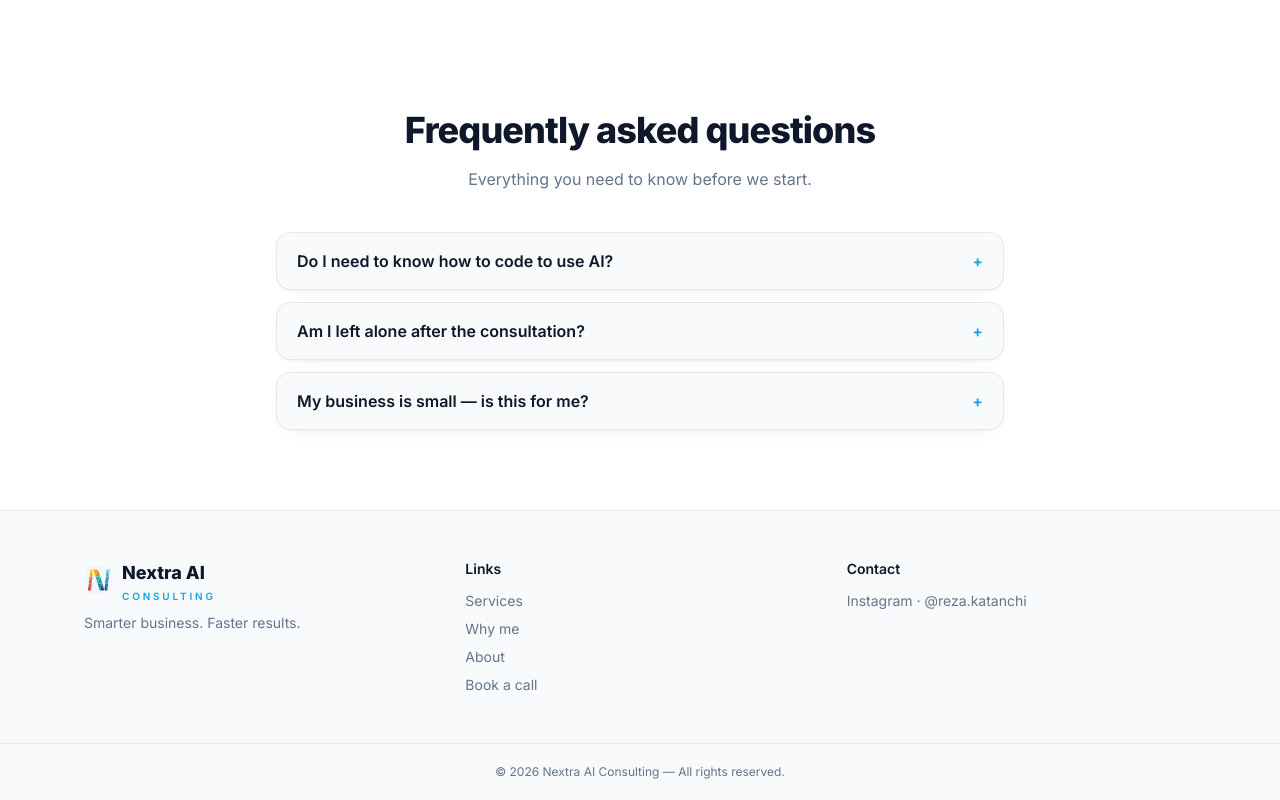
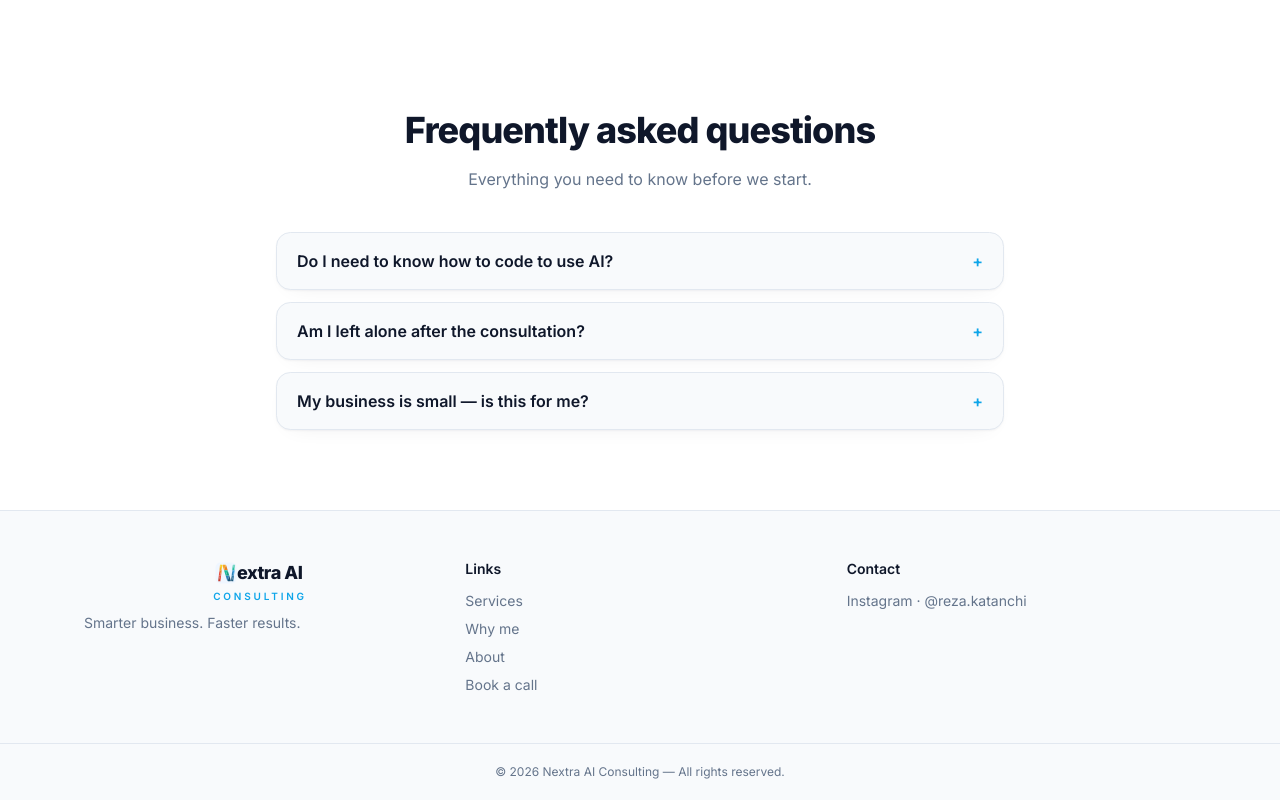
Before and after one commit to visuRezaK/nextra-ai, a Next.js app: page /en in a window 1280 px wide. Shown: the part 6626-7426 px from the top of the page. Built offline with nearby package versions, Linux system fonts and the light colour scheme; no server answers.

Commit message:
Match footer logo lockup to navbar (N icon + extra AI / CONSULTING)
Co-Authored-By: Claude Opus 4.8 <noreply@anthropic.com>

```diff
--- a/components/site/footer.tsx
+++ b/components/site/footer.tsx
@@ -11,15 +11,15 @@ export function Footer({ dict, locale }: { dict: Dictionary; locale: Locale }) {
     <footer className="border-t border-border/60 bg-surface">
       <div className="mx-auto grid max-w-6xl gap-8 px-5 py-12 sm:grid-cols-2 lg:grid-cols-3">
         <div>
-          <Link href={base} className="flex items-center gap-2.5" dir="ltr">
-            <Logo />
-            <span className="flex flex-col leading-none">
-              <span className="text-lg font-extrabold">
-                {dict.brand.name.replace(/\s*Consulting$/i, "")}
+          <Link href={base} aria-label={dict.brand.name} className="flex flex-col items-center leading-none" dir="ltr">
+            <span className="flex items-center gap-0">
+              <Logo className="h-[22px] w-[22px]" />
+              <span className="text-lg font-extrabold tracking-tight">
+                {dict.brand.name.replace(/\s*Consulting$/i, "").replace(/^N/, "")}
               </span>
-              <span className="mt-1 text-[10px] font-semibold uppercase tracking-[0.28em] text-accent">
-                Consulting
-              </span>
+            </span>
+            <span className="mt-1 ml-[0.28em] text-[10px] font-semibold uppercase tracking-[0.28em] text-accent">
+              Consulting
             </span>
           </Link>
           <p className="mt-3 max-w-xs text-sm text-muted">{dict.footer.tagline}</p>
```
